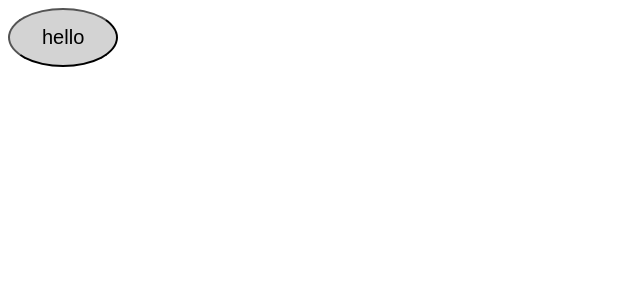
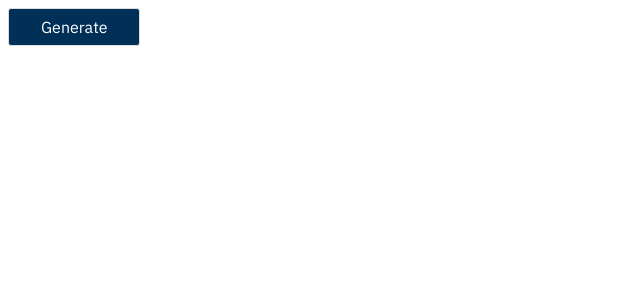
Before and after one commit to radixdlt/connector-extension, a React (Vite) app: page / in a window 1280 px wide. Shown: the top 300 px of the page, without its empty margins (0-640 px from the left). Built offline with nearby package versions, Linux system fonts and the light colour scheme.

Commit message:
import ibm font and work in button

```diff
--- a/index.html
+++ b/index.html
@@ -3,6 +3,7 @@
   <head>
     <meta charset="UTF-8" />
     <link rel="icon" type="image/svg+xml" href="/src/favicon.svg" />
+    <link href="https://fonts.googleapis.com/css2?family=IBM+Plex+Sans:wght@200;400;600&display=swap" rel="stylesheet">
     <meta name="viewport" content="width=device-width, initial-scale=1.0" />
     <title>Vite App</title>
   </head>
--- a/src/components/button/button.tsx
+++ b/src/components/button/button.tsx
@@ -1,10 +1,13 @@
 import { styled } from 'stitches.config'
 
 const Button = styled('button', {
-  backgroundColor: '$gray500',
-  borderRadius: '$md',
-  fontSize: '$xl',
-  padding: '$md $xl',
+  backgroundColor: '$primaryButton',
+  border: '1px solid $gray400',
+  cursor: 'pointer',
+  borderRadius: '$sm',
+  fontSize: '$md',
+  color: '$white',
+  padding: '$sm $xl',
   '&:hover': {
     backgroundColor: '$gray400',
   },
--- a/src/containers/main/main.tsx
+++ b/src/containers/main/main.tsx
@@ -3,7 +3,7 @@ import Button from 'components/button'
 function Main() {
   return (
     <div>
-      <Button>hello</Button>
+      <Button>Generate</Button>
     </div>
   )
 }
--- a/src/stitches.config.ts
+++ b/src/stitches.config.ts
@@ -12,6 +12,8 @@ export const {
 } = createStitches({
   theme: {
     colors: {
+      primaryButton: '#003057',
+      white: 'white',
       gray400: 'gainsboro',
       gray500: 'lightgray',
     },
@@ -35,9 +37,9 @@ export const {
       '13xl': '92px',
     },
     radii: {
-      sm: '10%',
-      md: '50%',
-      lg: '80%',
+      sm: '3px',
+      md: '10px',
+      lg: '50%',
     },
     space: {
       0: '2px',
@@ -61,3 +63,10 @@ export const {
     marginX: (value) => ({ marginLeft: value, marginRight: value }),
   },
 })
+
+globalCss({
+  '*': {
+    fontFamily: 'IBM Plex Sans',
+    fontWeight: '400',
+  },
+})()
```
